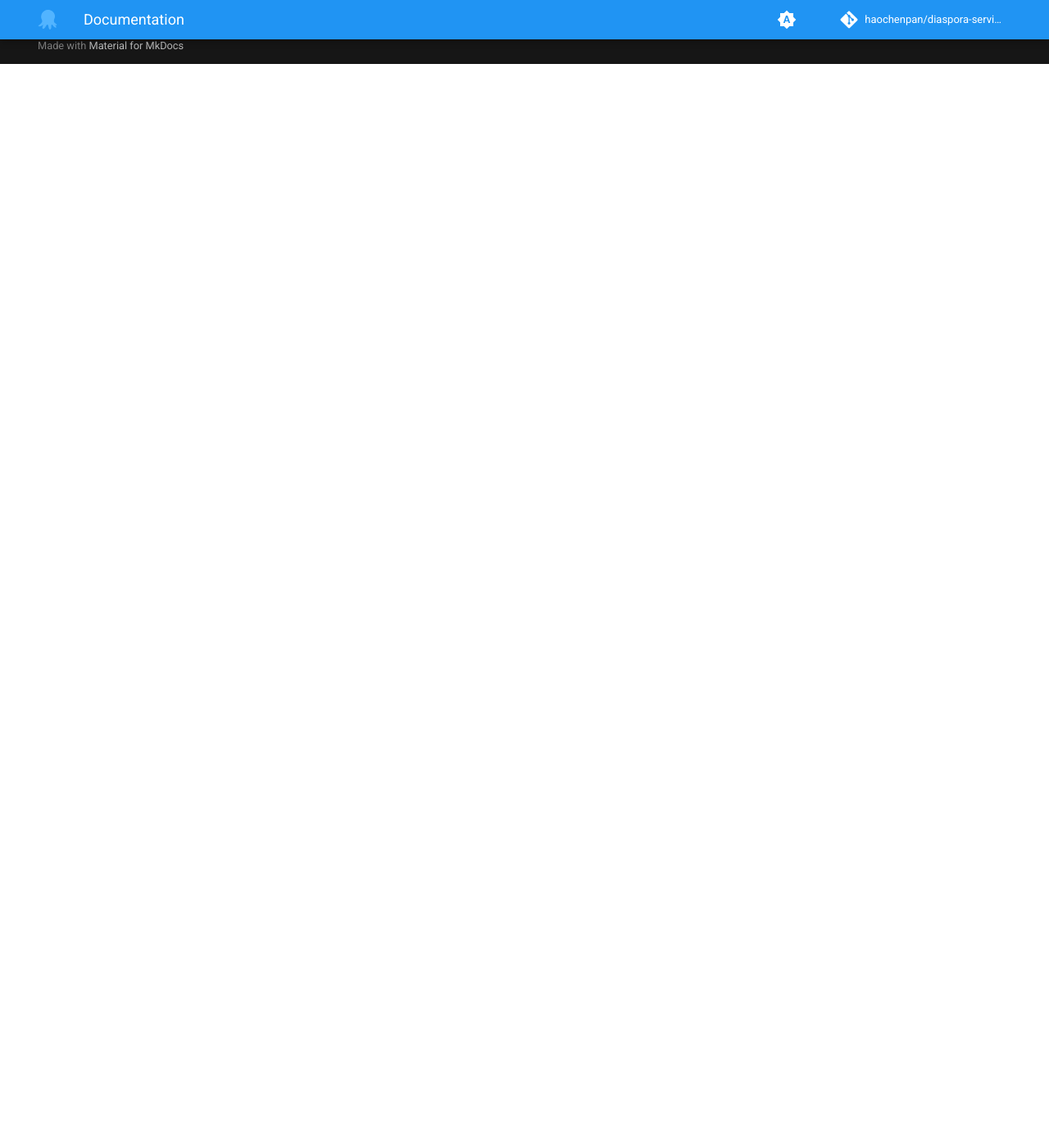
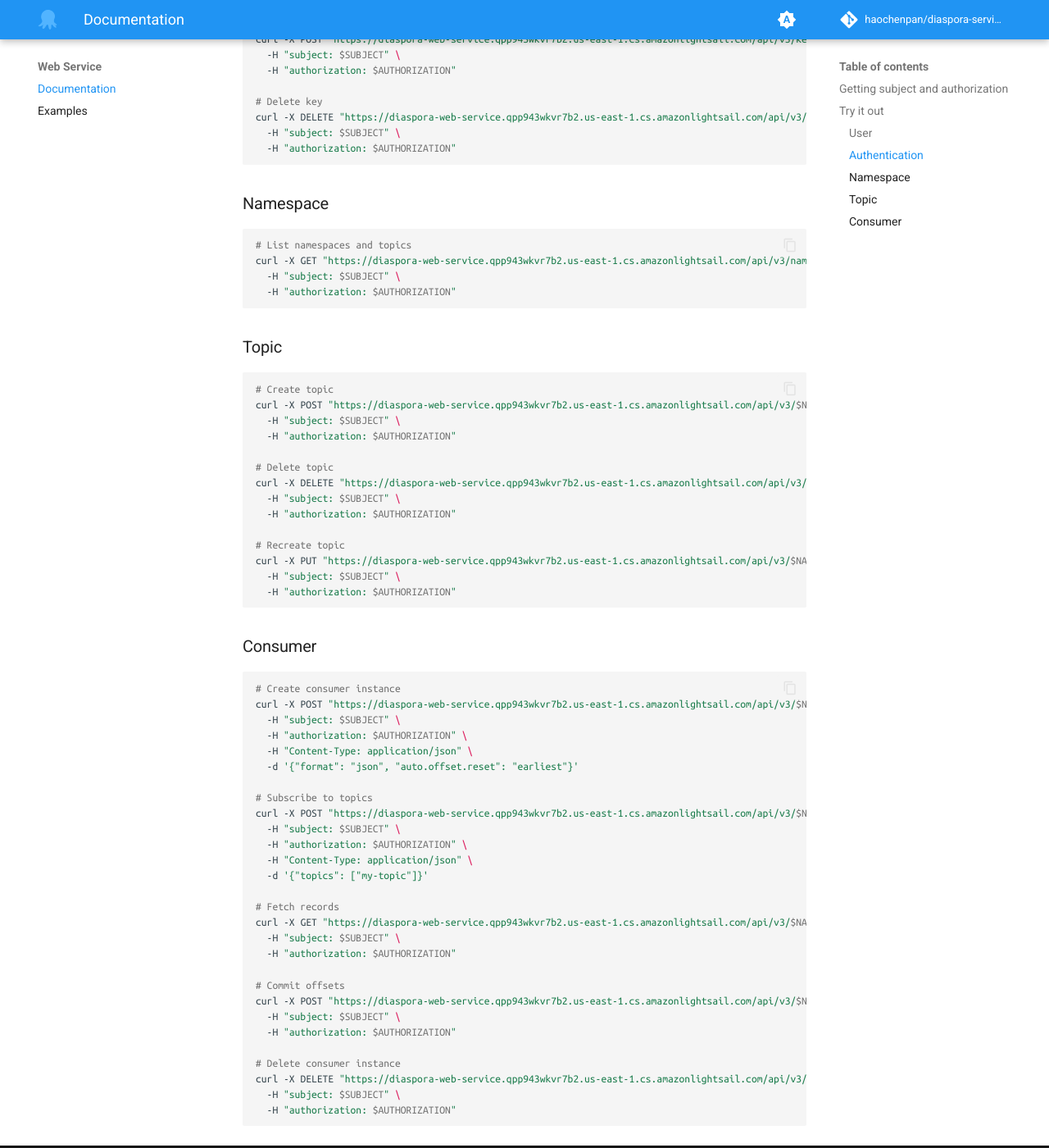
Before and after one commit to haochenpan/diaspora-service, an MkDocs documentation site: the page built from docs/web/api.md, in a window 1280 px wide and 1400 px high, scrolled down 1322 px. Shown: the whole window at 82% size. Built offline with MkDocs 1.6.1 and Material for MkDocs 9.7.7, drawn with Linux system fonts in a browser that asks for light colours; comment, search, counter and statistics services are not loaded; the version menu is left out; some of the changed text lies outside the part shown.

Commit message:
feat: add consumer REST API tests, fix OffsetAndMetadata bug, update docs
- Add tests/consumer_service_test.py with 69 unit tests and 12 integration
  tests covering all 13 consumer REST API endpoints
- Add 46 route handler tests to tests/main_test.py for auth, namespace
  validation, and happy paths
- Fix production bug: OffsetAndMetadata missing leader_epoch argument in
  consumer_service.py commit_offsets
- Update docs/web/api.md with new live URL, SDK auth instructions, and
  curl examples for all endpoints
- Reorder API tags: User, Authentication, Namespace, Topic, Consumer
- Relax ruff/mypy lint rules for test files (PLR2004, PLC0415, RUF059,
  PT021, and mypy error codes for test-specific patterns)

Co-Authored-By: Claude Opus 4.6 <noreply@anthropic.com>

````diff
--- a/docs/web/api.md
+++ b/docs/web/api.md
@@ -1,2 +1,123 @@
-- [live docs](https://diaspora-web-service.ml22sevubfnks.us-east-1.cs.amazonlightsail.com/)
-- [live openapi.json](https://diaspora-web-service.ml22sevubfnks.us-east-1.cs.amazonlightsail.com/openapi.json)
+# API Reference
+
+- [Live docs](https://diaspora-web-service.qpp943wkvr7b2.us-east-1.cs.amazonlightsail.com/#/)
+- [Live openapi.json](https://diaspora-web-service.qpp943wkvr7b2.us-east-1.cs.amazonlightsail.com/openapi.json)
+
+## Getting `subject` and `authorization`
+
+Every endpoint requires a `subject` header (your Globus OpenID `sub` claim) and an `authorization` header (a Globus OAuth2 Bearer token). The easiest way to obtain both is through the [diaspora-event-sdk](https://github.com/globus-labs/diaspora-event-sdk):
+
+```bash
+pip install diaspora-event-sdk
+```
+
+```python
+from diaspora_event_sdk import Client as GlobusClient
+
+c = GlobusClient()  # triggers Globus login flow on first use
+
+subject = c.subject_openid
+authorization = c.web_client.authorizer.get_authorization_header()
+namespace = f"ns-{subject.replace('-', '')[-12:]}"
+
+print(f'export SUBJECT="{subject}"')
+print(f'export AUTHORIZATION="{authorization}"')
+print(f'export NAMESPACE="{namespace}"')
+```
+
+Use these values in the `subject` and `authorization` headers when calling the live endpoints below.
+
+## Try it out
+
+Once you have your `subject` and `authorization`, you can interact with the live API directly from the [Swagger UI](https://diaspora-web-service.qpp943wkvr7b2.us-east-1.cs.amazonlightsail.com/#/). Click "Try it out" and fill in the header fields on each endpoint.
+
+Alternatively, use `curl`:
+
+### User
+
+```bash
+# Create user
+curl -X POST "https://diaspora-web-service.qpp943wkvr7b2.us-east-1.cs.amazonlightsail.com/api/v3/user" \
+  -H "subject: $SUBJECT" \
+  -H "authorization: $AUTHORIZATION"
+
+# Delete user
+curl -X DELETE "https://diaspora-web-service.qpp943wkvr7b2.us-east-1.cs.amazonlightsail.com/api/v3/user" \
+  -H "subject: $SUBJECT" \
+  -H "authorization: $AUTHORIZATION"
+```
+
+### Authentication
+
+```bash
+# Create key
+curl -X POST "https://diaspora-web-service.qpp943wkvr7b2.us-east-1.cs.amazonlightsail.com/api/v3/key" \
+  -H "subject: $SUBJECT" \
+  -H "authorization: $AUTHORIZATION"
+
+# Delete key
+curl -X DELETE "https://diaspora-web-service.qpp943wkvr7b2.us-east-1.cs.amazonlightsail.com/api/v3/key" \
+  -H "subject: $SUBJECT" \
+  -H "authorization: $AUTHORIZATION"
+```
+
+### Namespace
+
+```bash
+# List namespaces and topics
+curl -X GET "https://diaspora-web-service.qpp943wkvr7b2.us-east-1.cs.amazonlightsail.com/api/v3/namespace" \
+  -H "subject: $SUBJECT" \
+  -H "authorization: $AUTHORIZATION"
+```
+
+### Topic
+
+```bash
+# Create topic
+curl -X POST "https://diaspora-web-service.qpp943wkvr7b2.us-east-1.cs.amazonlightsail.com/api/v3/$NAMESPACE/my-topic" \
+  -H "subject: $SUBJECT" \
+  -H "authorization: $AUTHORIZATION"
+
+# Delete topic
+curl -X DELETE "https://diaspora-web-service.qpp943wkvr7b2.us-east-1.cs.amazonlightsail.com/api/v3/$NAMESPACE/my-topic" \
+  -H "subject: $SUBJECT" \
+  -H "authorization: $AUTHORIZATION"
+
+# Recreate topic
+curl -X PUT "https://diaspora-web-service.qpp943wkvr7b2.us-east-1.cs.amazonlightsail.com/api/v3/$NAMESPACE/my-topic/recreate" \
+  -H "subject: $SUBJECT" \
+  -H "authorization: $AUTHORIZATION"
+```
+
+### Consumer
+
+```bash
+# Create consumer instance
+curl -X POST "https://diaspora-web-service.qpp943wkvr7b2.us-east-1.cs.amazonlightsail.com/api/v3/$NAMESPACE/consumers/my-group" \
+  -H "subject: $SUBJECT" \
+  -H "authorization: $AUTHORIZATION" \
+  -H "Content-Type: application/json" \
+  -d '{"format": "json", "auto.offset.reset": "earliest"}'
+
+# Subscribe to topics
+curl -X POST "https://diaspora-web-service.qpp943wkvr7b2.us-east-1.cs.amazonlightsail.com/api/v3/$NAMESPACE/consumers/my-group/instances/$INSTANCE_ID/subscription" \
+  -H "subject: $SUBJECT" \
+  -H "authorization: $AUTHORIZATION" \
+  -H "Content-Type: application/json" \
+  -d '{"topics": ["my-topic"]}'
+
+# Fetch records
+curl -X GET "https://diaspora-web-service.qpp943wkvr7b2.us-east-1.cs.amazonlightsail.com/api/v3/$NAMESPACE/consumers/my-group/instances/$INSTANCE_ID/records?timeout=5000" \
+  -H "subject: $SUBJECT" \
+  -H "authorization: $AUTHORIZATION"
+
+# Commit offsets
+curl -X POST "https://diaspora-web-service.qpp943wkvr7b2.us-east-1.cs.amazonlightsail.com/api/v3/$NAMESPACE/consumers/my-group/instances/$INSTANCE_ID/offsets" \
+  -H "subject: $SUBJECT" \
+  -H "authorization: $AUTHORIZATION"
+
+# Delete consumer instance
+curl -X DELETE "https://diaspora-web-service.qpp943wkvr7b2.us-east-1.cs.amazonlightsail.com/api/v3/$NAMESPACE/consumers/my-group/instances/$INSTANCE_ID" \
+  -H "subject: $SUBJECT" \
+  -H "authorization: $AUTHORIZATION"
+```
--- a/pyproject.toml
+++ b/pyproject.toml
@@ -137,6 +137,7 @@ ignore_missing_imports = true
 module = "tests.*"
 disallow_untyped_defs = false
 ignore_missing_imports = true
+disable_error_code = ["index", "call-overload", "operator", "call-arg", "arg-type", "attr-defined"]
 
 [tool.ruff]
 line-length = 79
@@ -206,7 +207,7 @@ required-imports = ["from __future__ import annotations"]
 
 [tool.ruff.lint.per-file-ignores]
 "*/__init__.py" = ["F401"]
-"*/*_test.py" = ["D10", "PLR0913"]
+"*/*_test.py" = ["D10", "PLR0913", "PLR2004", "PLC0415", "RUF059", "PT021"]
 "web_service/main.py" = ["B008", "PLR0913"]
 "web_service/consumer_service.py" = ["PLR0913"]
 
````
Also changed, not shown: 7 other files.
